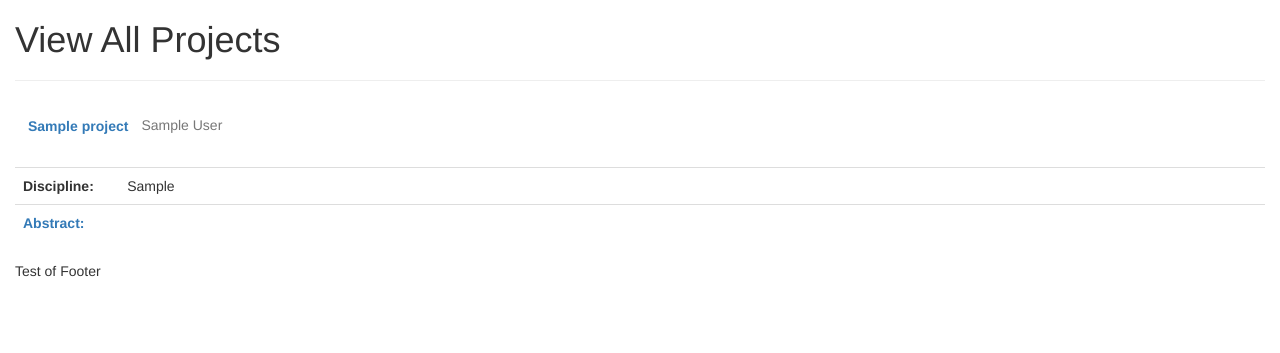
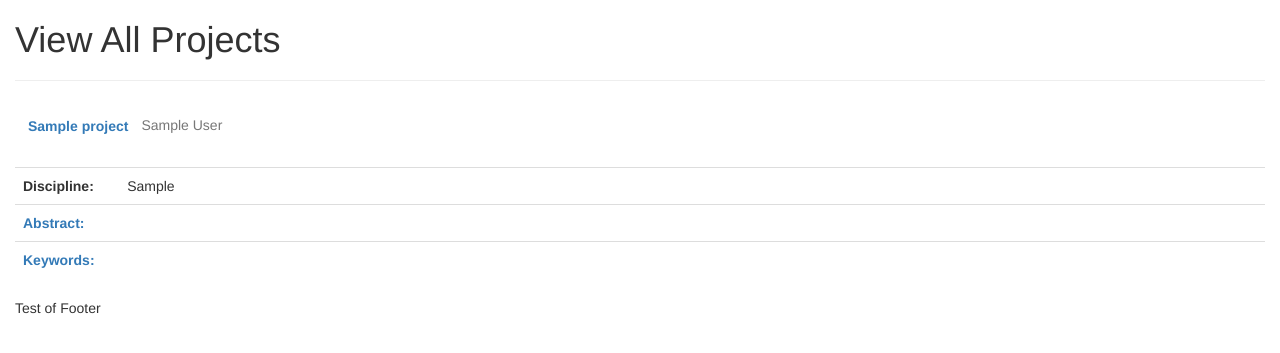
Before and after one commit to ThomasMatlak/istopics, a PHP site: page /showAllProjects.php in a window 1280 px wide. Shown: the part 59-412 px from the top of the page. Run offline with PHP 8.4, Linux system fonts and the light colour scheme; tables that the repository leaves empty hold one stand-in row (values such as "Sample post").

Commit message:
added keywords back to view all projects page

```diff
--- a/istopics/showAllProjects.php
+++ b/istopics/showAllProjects.php
@@ -24,7 +24,7 @@ $conn = new mysqli($servername, $username, $password, $dbname);
 if ($conn->connect_error) {
     die("Connection failed: " . $conn->connect_error);
 }
-$sql = "SELECT projects.id, projects.title, projects.discipline, projects.abstract, users.first_name, users.last_name FROM projects INNER JOIN user_project_connections ON projects.id=user_project_connections.projectid INNER JOIN users ON user_project_connections.userid=users.id ORDER BY title";
+$sql = "SELECT projects.id, projects.title, projects.discipline, projects.abstract, projects.keywords, users.first_name, users.last_name FROM projects INNER JOIN user_project_connections ON projects.id=user_project_connections.projectid INNER JOIN users ON user_project_connections.userid=users.id ORDER BY title";
 $result = $conn->query($sql);
 
 //Display Projects
@@ -36,6 +36,7 @@ if ($result->num_rows > 0) {
 	$proj_title = $row["title"];
 	$proj_discipline = $row["discipline"];
 	$proj_abstract = $row["abstract"];
+	$proj_keywords = $row["keywords"];
 	$author_name = $row['first_name']. " ". $row['last_name'];
 
 	echo <<<EOT
@@ -47,6 +48,9 @@ if ($result->num_rows > 0) {
 EOT;
 	if ($proj_abstract != NULL) {
 	   echo "<tr><th><a role='button' data-toggle='collapse' href='#{$proj_id}". "abstract' aria-expanded='false' aria-controls='{$proj_id}". "abstract'>Abstract:</a></th><td><div class='collapse' id='{$proj_id}". "abstract'>{$proj_abstract}</div></td></tr>\n";
+	}
+	if ($proj_keywords != NULL) {
+	   echo "<tr><th><a role='button' data-toggle='collapse' href='#{$proj_id}". "keywords' aria-expanded='false' aria-controls='{$proj_id}". "abstract'>Keywords:</a></th><td><div class='collapse' id='{$proj_id}". "keywords'>{$proj_keywords}</div></td></tr>\n";
 	}
 	echo "</table>\n";
 	echo "</li>";
```
